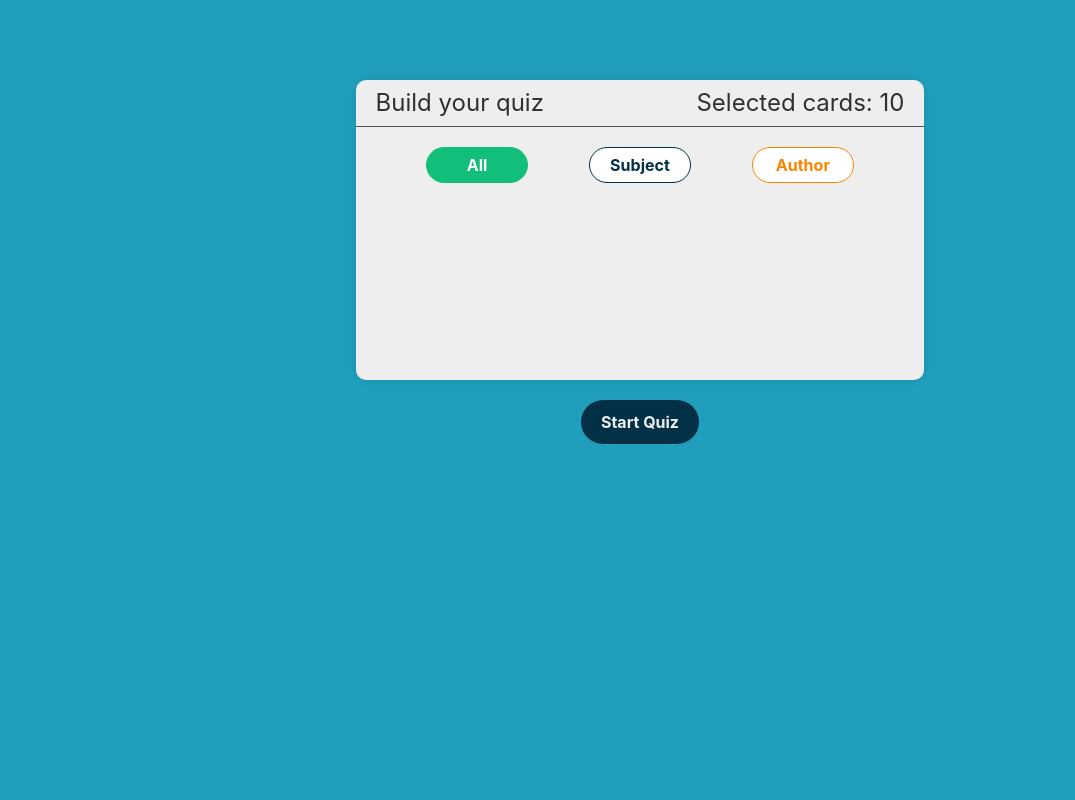
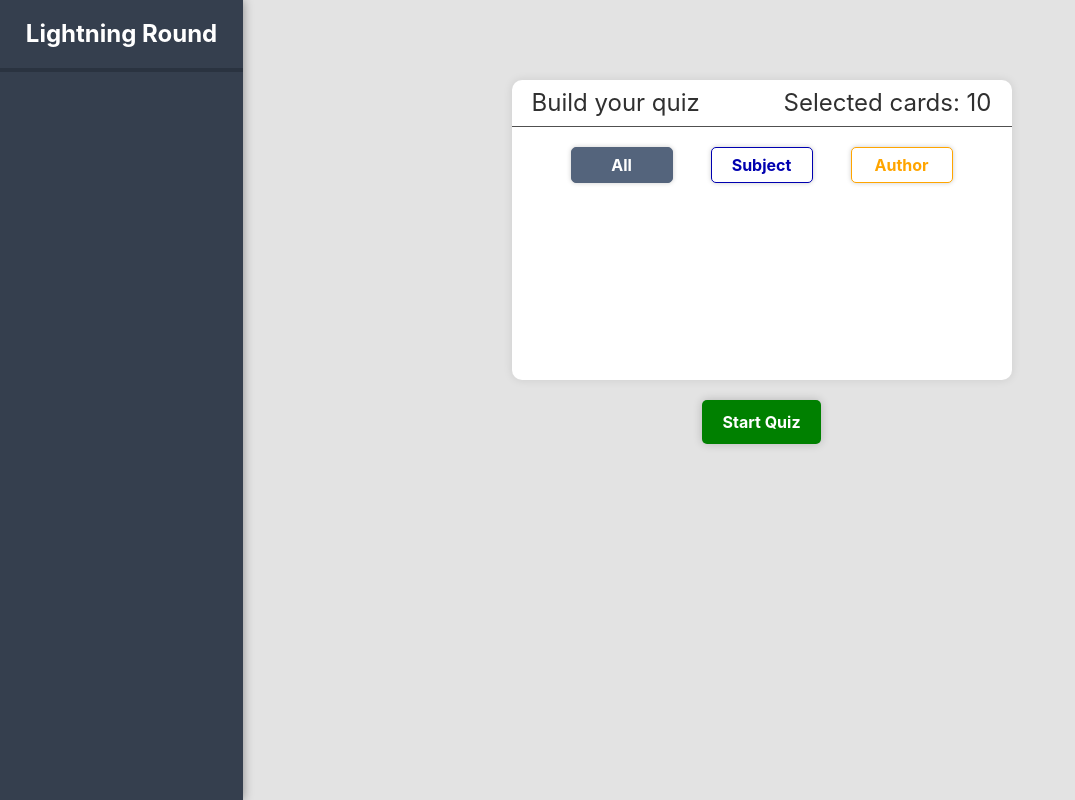
Before and after one commit to travman89/Flash-Cards, a React (Vite) app: page / in a window 1280 px wide. Shown: the whole page, without its empty margins (0-1075 px from the left). Built offline with nearby package versions, Linux system fonts and the light colour scheme.

Commit message:
Add new flash card and quiz builder controls

```diff
--- a/src/App.tsx
+++ b/src/App.tsx
@@ -1,23 +1,47 @@
 import { useState } from "react";
 import { FlashCards } from "./FlashCards";
-import { AppContainer } from "./FlashCards/components";
+import { AppContainer, ContentContainer } from "./components";
 import { cardList } from "./cards";
 import { FlashCard } from "./types";
 import { SCREENS } from "./constants";
+import { SideBar } from "./SideBar";
 import { QuizBuilder } from "./QuizBuilder";
-
+import { useQuiz } from "./hooks/useQuiz";
 function App() {
   const [selectedCards, setSelectedCards] = useState<FlashCard[]>(cardList);
   const [screen, setScreen] = useState(SCREENS.QUIZ_BUILDER);
+  const {
+    quiz,
+    currentIndex,
+    setCurrentIndex,
+    correctCount,
+    showResults,
+    markCorrect,
+    markIncorrect,
+    resetQuiz,
+    startQuiz,
+    endQuiz,
+    buildQuizfromIncorrectAndSkippedCards,
+  } = useQuiz(selectedCards);
   return (
     <>
       <AppContainer>
-        {screen === SCREENS.QUIZ_BUILDER && (
-          <QuizBuilder setCards={setSelectedCards} setScreen={setScreen} />
-        )}
-        {screen === SCREENS.FLASH_CARDS && (
-          <FlashCards cards={selectedCards} setScreen={setScreen} />
-        )}
+        <SideBar />
+        <ContentContainer>
+          {screen === SCREENS.QUIZ_BUILDER && (
+            <QuizBuilder setQuiz={setSelectedCards} setScreen={setScreen} />
+          )}
+          {screen === SCREENS.FLASH_CARDS && (
+            <FlashCards
+              cards={quiz}
+              setScreen={setScreen}
+              currentIndex={currentIndex}
+              setCurrentIndex={setCurrentIndex}
+              markCorrect={markCorrect}
+              markIncorrect={markIncorrect}
+            />
+          )}
+        </ContentContainer>
       </AppContainer>
     </>
   );
--- a/src/FlashCards/components.tsx
+++ b/src/FlashCards/components.tsx
@@ -1,14 +1,16 @@
 import styled from "styled-components";
+
+const AppContainer = styled.div``;
 
 const Card = styled.div`
   position: relative;
   min-height: 300px;
   min-width: 500px;
-  background-color: #eee;
+  background-color: #fff;
   max-width: 45%;
   padding: 20px;
   border-radius: 10px;
-  box-shadow: 0 0 10px rgba(0, 0, 0, 0.1);
+  box-shadow: 0 0 10px rgba(0, 0, 0, 0.2);
   &:first-child {
     margin-bottom: 20px;
   }
@@ -26,26 +28,8 @@ const CardContainer = styled.div`
   margin-top: 6vh;
 `;
 
-const AppContainer = styled.div`
+const ContentContainer = styled.div`
   text-align: center;
-`;
-
-const NextButton = styled.button`
-  all: unset;
-  cursor: pointer;
-  padding: 10px 20px;
-  background-color: #023047;
-  color: #eee;
-  margin: 20px auto 0;
-  tex-align: center;
-  border-radius: 30px;
-  font-weight: bold;
-  width: 150px;
-  display: block;
-`;
-
-const BuildQuizButton = styled(NextButton)`
-  background-color: #fb8500;
 `;
 
 const AnswerCard = styled(Card)<{ reveal: boolean }>`
@@ -53,7 +37,7 @@ const AnswerCard = styled(Card)<{ reveal: boolean }>`
 `;
 
 const CardBadge = styled.div`
-  background-color: #3b0147;
+  background-color: #54647c;
   color: white;
   padding: 5px 10px;
   border-radius: 26px;
@@ -67,19 +51,89 @@ const CardBadge = styled.div`
 const CardText = styled.p`
   font-size: 24px;
   text-align: left;
-  tex-indent: 20px;
+  text-indent: 20px;
   color: #101010;
+`;
+
+const AnswerText = styled(CardText)<{ reveal: boolean }>`
+  opacity: ${(props) => (props.reveal ? 1 : 0.4)};
 `;
 
 const QuestionCard = styled(Card)``;
 
+const ButtonContainer = styled.div`
+  display: flex;
+  flex-direction: row;
+  justify-content: space-between;
+  text-align: center;
+  align-items: center;
+  margin: 20px auto;
+  width: 540px;
+  max-width: 540px;
+`;
+
+const Spacer = styled.div`
+  width: 120px;
+  height: 40px;
+  max-width: 120px;
+  max-height: 40px;
+  min-width: 120px;
+  min-height: 40px;
+`;
+
+const QuizButton = styled.button`
+  width: 120px !important;
+  height: 40px !important;
+  max-width: 120px;
+  max-height: 40px;
+  min-width: 120px;
+  min-height: 40px;
+  border-radius: 5px;
+  cursor: pointer;
+  transition: all 0.3s;
+  font-weight: bold;
+  color: white;
+  box-shadow: 0 0 10px rgba(0, 0, 0, 0.2);
+`;
+
+const PreviousButton = styled(QuizButton)`
+  border: 1px solid #0000b0;
+  background-color: #0000b0;
+  &:active {
+    transform: scale(0.97);
+  }
+`;
+
+const NextButton = styled(PreviousButton)``;
+
+const IncorrectButton = styled(QuizButton)`
+  border: 1px solid #ff0000;
+  background-color: #ff0000;
+  &:active {
+    transform: scale(0.97);
+  }
+`;
+
+const CorrectButton = styled(QuizButton)`
+  border: 1px solid #00bb00;
+  background-color: #00bb00;
+  &:active {
+    transform: scale(0.97);
+  }
+`;
 export {
   AnswerCard,
   QuestionCard,
   CardContainer,
-  AppContainer,
-  NextButton,
+  ContentContainer,
   CardBadge,
   CardText,
-  BuildQuizButton,
+  AppContainer,
+  AnswerText,
+  ButtonContainer,
+  Spacer,
+  PreviousButton,
+  NextButton,
+  CorrectButton,
+  IncorrectButton,
 };
--- a/src/QuizBuilder/components.tsx
+++ b/src/QuizBuilder/components.tsx
@@ -4,7 +4,7 @@ const SelectionCard = styled.div`
   position: relative;
   min-height: 300px;
   min-width: 500px;
-  background-color: #eee;
+  background-color: #fff;
   max-width: 45%;
   border-radius: 10px;
   box-shadow: 0 0 10px rgba(0, 0, 0, 0.1);
@@ -32,28 +32,33 @@ const SelectorButton = styled.button<{ selected: boolean }>`
   margin: 0 auto;
   padding: 5px 10px;
   width: 80px;
-  border-radius: 30px;
+  border-radius: 5px;
   cursor: ${(props) => (props.selected ? "default" : "pointer")};
   transition: all 0.3s;
   font-weight: bold;
+  box-shadow: 0 0 5px rgba(0, 0, 0, 0.2);
+  transition: all 0.3s;
+  &:active {
+    transform: scale(0.97);
+  }
 `;
 
 const SubjectButton = styled(SelectorButton)`
-  background-color: ${(props) => (props.selected ? "#023047" : "white")};
-  color: ${(props) => (props.selected ? "white" : "#023047")};
-  border: 1px solid #023047;
+  background-color: ${(props) => (props.selected ? "#0000b0" : "white")};
+  color: ${(props) => (props.selected ? "white" : "#0000b0")};
+  border: 1px solid #0000b0;
 `;
 
 const AuthorButton = styled(SelectorButton)`
-  background-color: ${(props) => (props.selected ? "#FB8500" : "white")};
-  color: ${(props) => (props.selected ? "white" : "#FB8500")};
-  border: 1px solid #fb8500;
+  background-color: ${(props) => (props.selected ? "#FFA500" : "white")};
+  color: ${(props) => (props.selected ? "white" : "#FFA500")};
+  border: 1px solid #ffa500;
 `;
 
 const AllButton = styled(SelectorButton)`
-  background-color: ${(props) => (props.selected ? "#12BF7A" : "white")};
-  color: ${(props) => (props.selected ? "white" : "#12BF7A")};
-  border: 1px solid #12bf7a;
+  background-color: ${(props) => (props.selected ? "#54647c" : "white")};
+  color: ${(props) => (props.selected ? "white" : "#54647c")};
+  border: 1px solid #54647c;
 `;
 
 const TopFilterContainer = styled.div`
@@ -86,12 +91,17 @@ const SubmitQuizButton = styled.button`
   all: unset;
   cursor: pointer;
   padding: 10px 20px;
-  background-color: #023047;
-  color: #eee;
+  background-color: #008000;
+  color: #fff;
   margin: 20px auto;
-  tex-align: center;
-  border-radius: 30px;
+  text-align: center;
+  border-radius: 5px;
   font-weight: bold;
+  box-shadow: 0 0 10px rgba(0, 0, 0, 0.2);
+  transition: all 0.3s;
+  &:active {
+    transform: scale(0.97);
+  }
 `;
 
 export {
--- a/src/QuizBuilder/index.tsx
+++ b/src/QuizBuilder/index.tsx
@@ -23,10 +23,10 @@ import {
 import { FlashCard } from "../types";
 
 const QuizBuilder = ({
-  setCards,
+  setQuiz,
   setScreen,
 }: {
-  setCards: (cards: FlashCard[]) => void;
+  setQuiz: (cards: FlashCard[]) => void;
   setScreen: (screen: SCREENS) => void;
 }) => {
   const authorList = buildAuthorList(cardList);
@@ -41,14 +41,34 @@ const QuizBuilder = ({
 
   const filterSubject = () => {
     setFilterSelection(FILTER_OPTIONS.SUBJECT);
-    setSelectedCards(
-      filterBySelectedSubjectList(selectedSubjectCards, cardList)
-    );
+    if (selectedAuthorCards.length > 0) {
+      setSelectedCards(
+        filterBySelectedAuthorList(
+          selectedAuthorCards,
+          filterBySelectedSubjectList(selectedSubjectCards, cardList)
+        )
+      );
+    } else {
+      setSelectedCards(
+        filterBySelectedSubjectList(selectedSubjectCards, cardList)
+      );
+    }
   };
 
   const filterAuthor = () => {
     setFilterSelection(FILTER_OPTIONS.AUTHOR);
-    setSelectedCards(filterBySelectedAuthorList(selectedAuthorCards, cardList));
+    if (selectedSubjectCards.length > 0) {
+      setSelectedCards(
+        filterBySelectedSubjectList(
+          selectedSubjectCards,
+          filterBySelectedAuthorList(selectedAuthorCards, cardList)
+        )
+      );
+    } else {
+      setSelectedCards(
+        filterBySelectedAuthorList(selectedAuthorCards, cardList)
+      );
+    }
   };
 
   const filterAll = () => {
@@ -81,7 +101,7 @@ const QuizBuilder = ({
   };
 
   const submitQuiz = () => {
-    setCards(shuffle([...selectedCards]));
+    setQuiz(shuffle([...selectedCards]));
     setScreen(SCREENS.FLASH_CARDS);
   };
 
--- /dev/null
+++ b/src/SideBar/components.tsx
@@ -0,0 +1,25 @@
+import styled from "styled-components";
+
+const SideBarContainer = styled.div`
+  box-shadow: 0 0 10px rgba(0, 0, 0, 0.4);
+  width: 300px;
+  background-color: #353f4e;
+  text-align: center;
+  display: flex;
+  flex-direction: column;
+  align-items: center;
+`;
+
+const SideBarTopSection = styled.div`
+  text-align: center;
+  border-bottom: 4px solid #2a3340;
+  width: 100%;
+`;
+
+const SideBarTitle = styled.h1`
+  color: #ffffff;
+  font-size: 24px;
+  text-align: center;
+`;
+
+export { SideBarContainer, SideBarTopSection, SideBarTitle };
--- /dev/null
+++ b/src/SideBar/index.tsx
@@ -0,0 +1,15 @@
+import {
+  SideBarTopSection,
+  SideBarTitle,
+  SideBarContainer,
+} from "./components";
+
+const SideBar = () => (
+  <SideBarContainer>
+    <SideBarTopSection>
+      <SideBarTitle>Lightning Round</SideBarTitle>
+    </SideBarTopSection>
+  </SideBarContainer>
+);
+
+export { SideBar };
--- /dev/null
+++ b/src/components.tsx
@@ -0,0 +1,19 @@
+import styled from "styled-components";
+
+const AppContainer = styled.div`
+  position: absolute;
+  display: flex;
+  flex-direction: row;
+  min-height: 100vh;
+  min-width: 100vw;
+  background-color: #e3e3e3;
+  top: 0;
+  left: 0;
+`;
+
+const ContentContainer = styled.div`
+  text-align: center;
+  width: 100%;
+`;
+
+export { AppContainer, ContentContainer };
--- /dev/null
+++ b/src/hooks/useQuiz.ts
@@ -0,0 +1,76 @@
+import { useEffect, useState } from "react";
+import { FlashCard, QuizQuestion } from "../types";
+
+const useQuiz = (initialCards: FlashCard[]) => {
+  const [quiz, setQuiz] = useState<QuizQuestion[]>([]);
+  const [currentIndex, setCurrentIndex] = useState(0);
+  const [correctCount, setCorrectCount] = useState(0);
+  const [showResults, setShowResults] = useState(false);
+
+  useEffect(() => {
+    setQuiz(
+      initialCards.map((card) => ({
+        ...card,
+        status: "unanswered",
+      }))
+    );
+  }, [initialCards]);
+
+  const incrementIndex = () => {
+    if (currentIndex !== quiz.length - 1) {
+      setCurrentIndex(currentIndex + 1);
+    }
+  };
+
+  const markCorrect = () => {
+    const updatedCards = [...quiz];
+    updatedCards[currentIndex].status = "correct";
+    setQuiz(updatedCards);
+    incrementIndex();
+  };
+
+  const markIncorrect = () => {
+    const updatedCards = [...quiz];
+    updatedCards[currentIndex].status = "incorrect";
+    setQuiz(updatedCards);
+    incrementIndex();
+  };
+
+  const resetQuiz = () => {
+    setCorrectCount(0);
+    setCurrentIndex(0);
+    setShowResults(false);
+  };
+
+  const startQuiz = () => {
+    setCurrentIndex(0);
+    setCorrectCount(0);
+    setShowResults(false);
+  };
+
+  const endQuiz = () => {
+    setShowResults(true);
+  };
+
+  const buildQuizfromIncorrectAndSkippedCards = () => {
+    const incorrectCards = quiz.filter((card) => card.status === "incorrect");
+    const skippedCards = quiz.filter((card) => card.status === "unanswered");
+    setQuiz([...incorrectCards, ...skippedCards]);
+  };
+
+  return {
+    quiz,
+    currentIndex,
+    setCurrentIndex,
+    correctCount,
+    showResults,
+    markCorrect,
+    markIncorrect,
+    resetQuiz,
+    startQuiz,
+    endQuiz,
+    buildQuizfromIncorrectAndSkippedCards,
+  };
+};
+
+export { useQuiz };
--- a/src/index.css
+++ b/src/index.css
@@ -5,7 +5,7 @@
 
   color-scheme: light dark;
   color: rgba(255, 255, 255, 0.87);
-  background-color: #219ebc;
+  background-color: #e3e3e3;
 
   font-synthesis: none;
   text-rendering: optimizeLegibility;
@@ -14,12 +14,7 @@
 }
 
 
-/*
-#023047
-#219ebc
-#8ecae6
-#ffb703
-#FB8500
-#c1121f
-#12BF7A
-*/
+/* Orange: #FFA500
+Red: #FF0000
+Green: #008000
+Blue: #0000b0 */
```
Also changed, not shown: src/FlashCards/index.tsx (+41 -12 lines), src/types.ts (+11 -2 lines).
